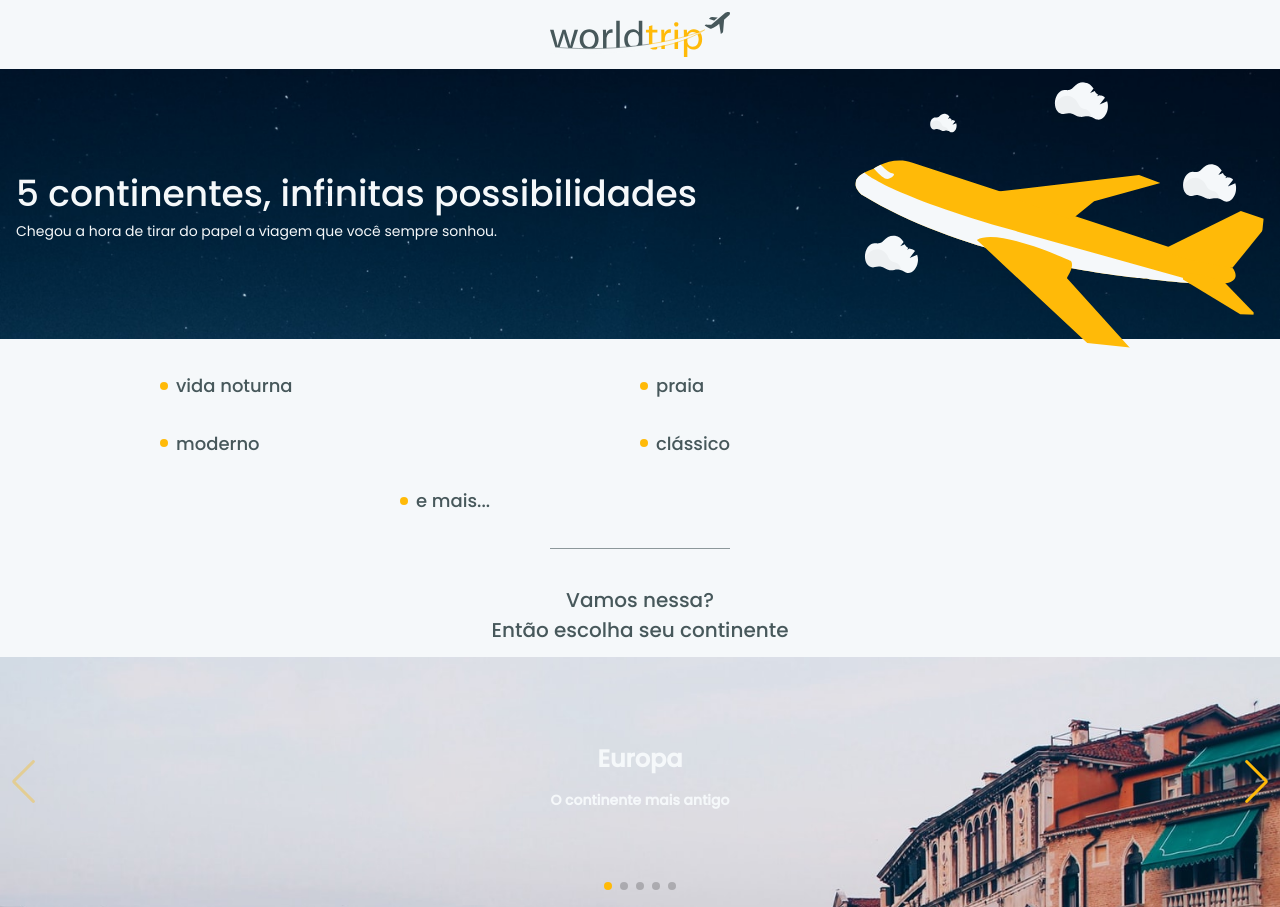
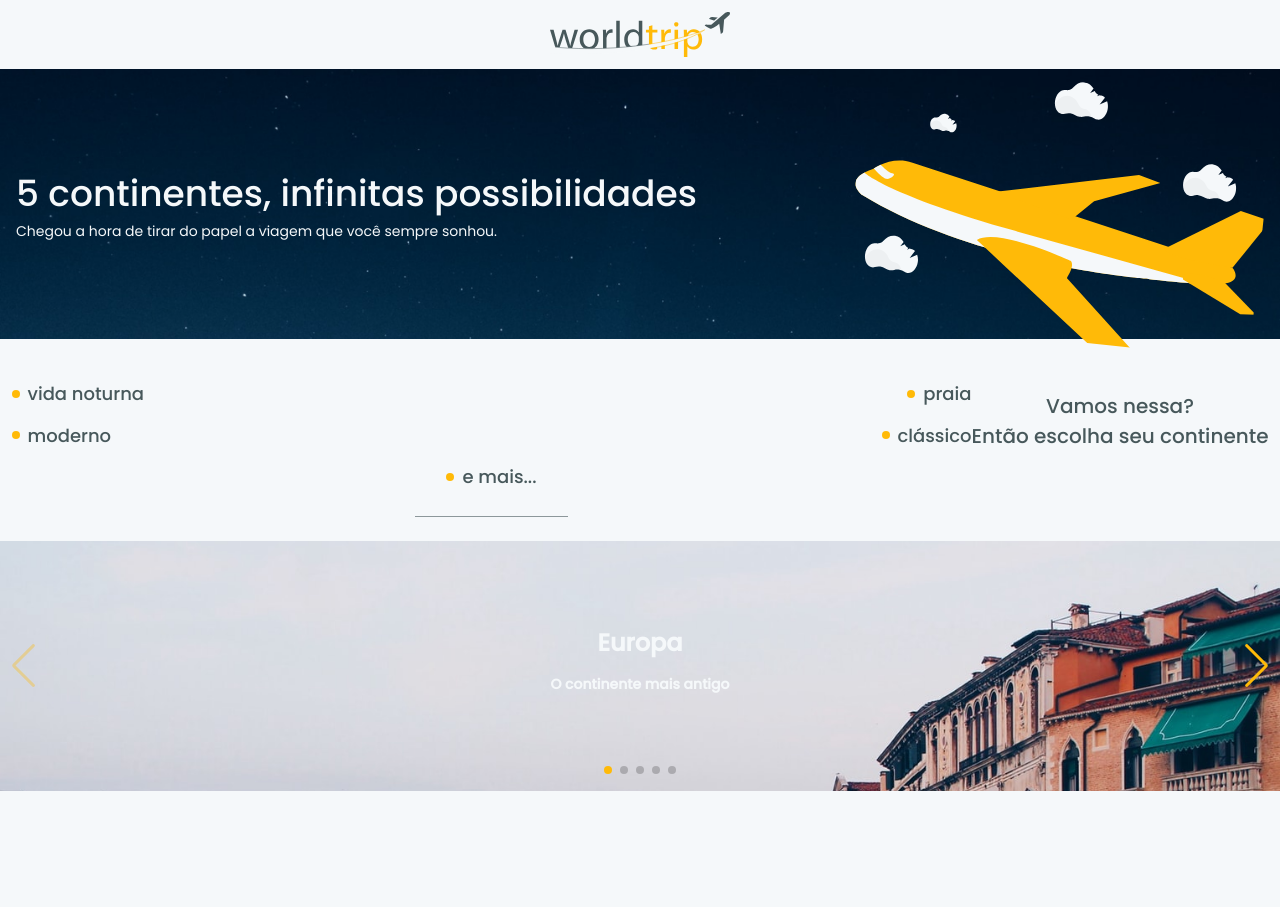
Before and after one commit to Dathin/chakraui, a Next.js app: page / in a window 1280 px wide. After the commit the page ends 800 px from the top, so only its background shows below. Built offline with nearby package versions, Linux system fonts and the light colour scheme.

Commit message:
feat: content component

```diff
--- a/src/components/Content/index.tsx
+++ b/src/components/Content/index.tsx
@@ -4,20 +4,34 @@ import { Topic } from "../Topic";
 
 export function Content() {
   return (
-    <>
-    <Flex width="100%" justifyContent="center">
-      <Flex wrap="wrap" w="75%" justifyContent="center">
-        <Topic width="50%" topicName="vida noturna" />
-        <Topic width="50%" topicName="praia" />
-        <Topic width="50%" topicName="moderno" />
-        <Topic width="50%" topicName="clássico" />
-        <Topic width="50%" topicName="e mais..." />
-        <Flex width="75%" justifyContent="center">
-          <Divider pt={9} w="25%" />
+    <Flex w="100%" justifyContent="center" flexWrap="wrap" pt={6}>
+      <Flex w="75%" justifyContent="center" flexWrap="wrap">
+        <Flex w="100%" justifyContent="space-between">
+          <Topic topicName="vida noturna" />
+          <Topic topicName="praia" />
         </Flex>
-        <Heading textAlign="center" pt={9} as="h2" fontStyle="normal" fontWeight="500" fontSize="20px" lineHeight="30px" color="gray.200">Vamos nessa?<br /> Então escolha seu continente</Heading>
+        <Flex w="100%" justifyContent="space-between">
+          <Topic topicName="moderno" />
+          <Topic topicName="clássico" />
+        </Flex>
+        <Flex w="100%" justifyContent="center">
+          <Topic topicName="e mais..." />
+        </Flex>
+        <Divider pt={7} w="16%" />
       </Flex>
+      <Heading
+          textAlign="center"
+          pt={7}
+          as="h2"
+          fontStyle="normal"
+          fontWeight="500"
+          fontSize="20px"
+          lineHeight="30px"
+          color="gray.200"
+        >
+          Vamos nessa?
+          <br /> Então escolha seu continente
+        </Heading>
     </Flex>
-    </>
   );
 }
--- a/src/components/Contnent/index.tsx
+++ b/src/components/Contnent/index.tsx
@@ -13,7 +13,7 @@ SwiperCore.use([Navigation, Pagination]);
 
 export function Contnent() {
   return (
-    <Box pt={3} sx={{ "--swiper-theme-color": "#FFBA08" }}>
+    <Box pt={6} sx={{ "--swiper-theme-color": "#FFBA08" }}>
       <Swiper
         spaceBetween={2}
         slidesPerView={1}
--- a/src/components/Topic/index.tsx
+++ b/src/components/Topic/index.tsx
@@ -5,10 +5,9 @@ import { YellowElipse } from "../YellowElipse";
 interface TopicProps {
   topicName: string;
   icon?: ElementType;
-  width?: string;
 }
 
-export function Topic({ topicName, icon, width }: TopicProps) {
+export function Topic({ topicName, icon }: TopicProps) {
     const headingElement = <Heading
     as="h3"
     color="gray.200"
@@ -21,12 +20,12 @@ export function Topic({ topicName, icon, width }: TopicProps) {
   </Heading>
 
   return icon ? (
-    <VStack pt={9} justifyContent="left" w={width && width}>
+    <VStack pt={5}>
       <YellowElipse />
       {headingElement}
     </VStack>
   ) : (
-    <Center pt={9} justifyContent="left" w={width && width}>
+    <Center pt={5}>
       <YellowElipse />
       {headingElement}
     </Center>
```
